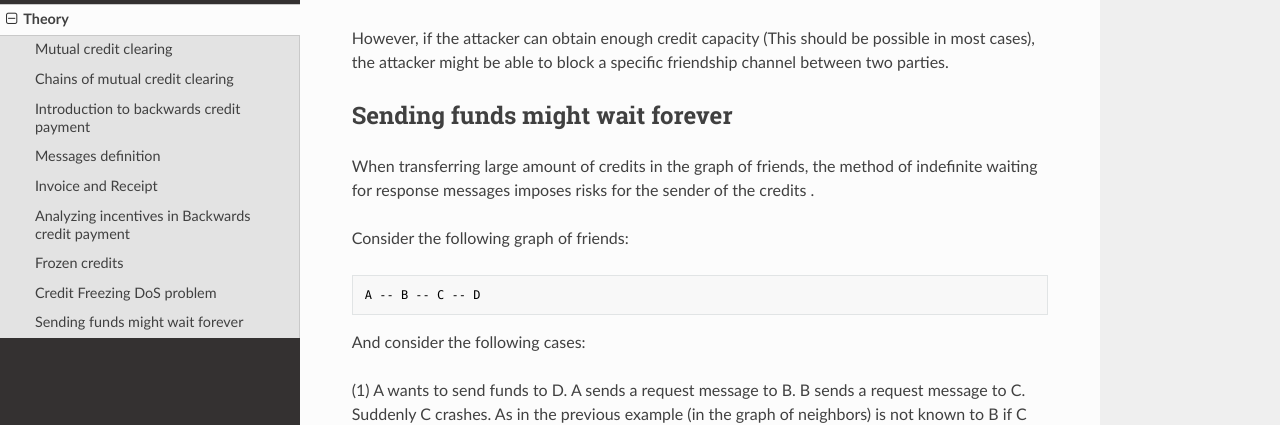
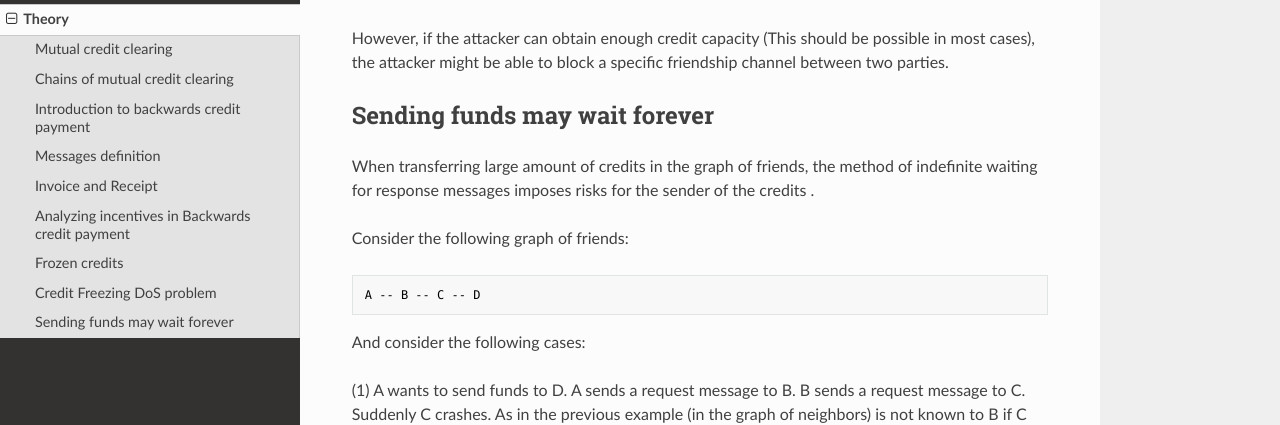
Before and after one commit to freedomlayer/offset_docs, an MkDocs documentation site: the page built from docs/theory.md, in a window 1280 px wide and 900 px high, scrolled down 8637 px. Shown: the part 161-586 px from the top of the window. Built offline with MkDocs 1.6.1, drawn with Linux system fonts in a browser that asks for light colours; nearby versions of some CDN libraries.

Commit message:
Change might -> may.

```diff
--- a/docs/theory.md
+++ b/docs/theory.md
@@ -476,7 +476,7 @@ friendship channel between two parties.
 
 
 
-## Sending funds might wait forever
+## Sending funds may wait forever
 
 When transferring large amount of credits in the graph of friends, the method
 of indefinite waiting for response messages imposes risks for the sender of the
```
